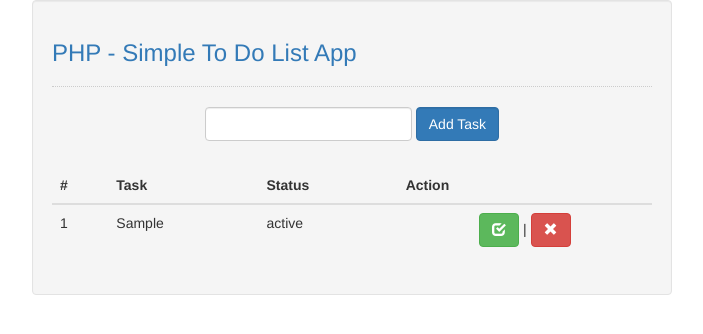
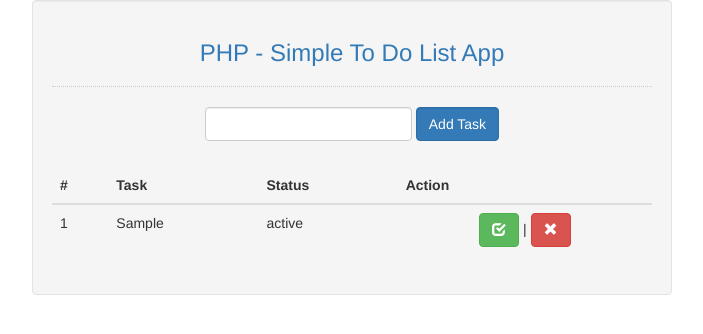
Before and after one commit to R0cKy1111/TODO-LIST-, a PHP site: page / in a window 1280 px wide. Shown: the top 334 px of the page, without its empty margins (288-991 px from the left). Run offline with PHP 8.4, Linux system fonts and the light colour scheme; tables that the repository leaves empty hold one stand-in row (values such as "Sample post").

Commit message:
index.php

```diff
--- a/index.php
+++ b/index.php
@@ -1,14 +1,14 @@
 <!DOCTYPE html>
 <html lang="en">
 	<head>
-		<link rel="stylesheet" type="text/css" href="css/bootstrap.css"/>
+		<link rel="stylesheet" type="text/css" href="http://todolist.great-site.net/css/bootstrap.css"/>
 		<meta charset="UTF-8" name="viewport" content="width=device-width, initial-scale=1"/>
 	</head>
 <body>
 
 	<div class="col-md-3"></div>
 	<div class="col-md-6 well">
-		<h3 class="text-primary">PHP - Simple To Do List App</h3>
+		<h3 class="text-primary"><center>PHP - Simple To Do List App</center></h3>
 		<hr style="border-top:1px dotted #ccc;"/>
 		<div class="col-md-2"></div>
 		<div class="col-md-8">
```
